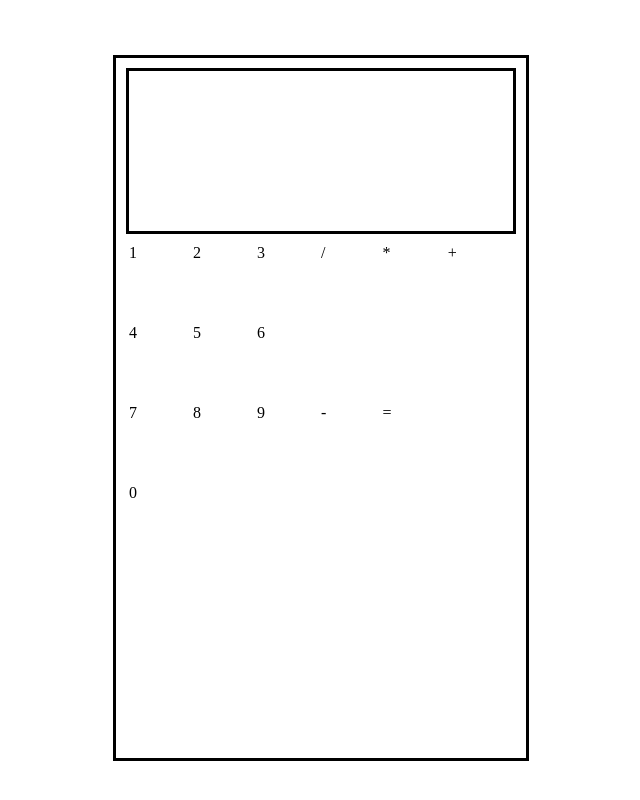
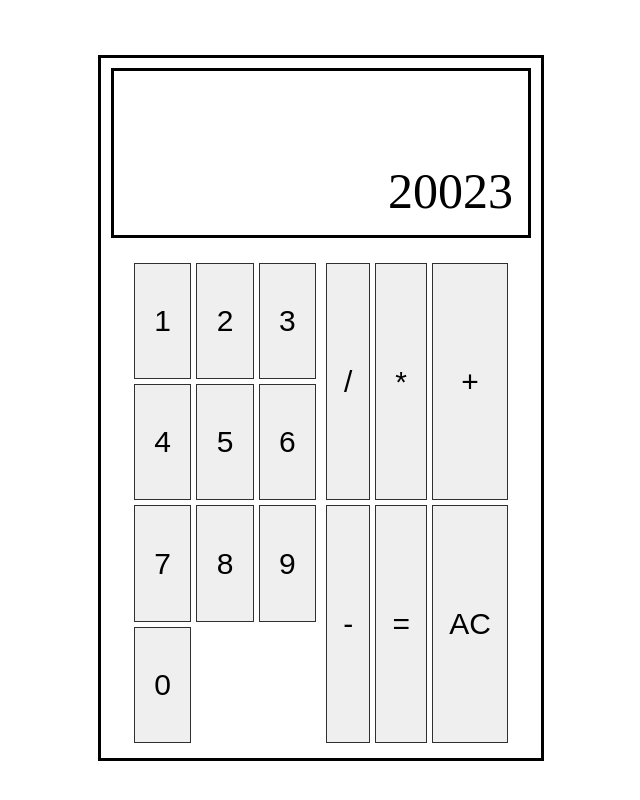
Before and after one commit to JakeBayley02/Calculator, a plain HTML site: page index.html in a window 1280 px wide. Shown: the whole page, without its empty margins (327-967 px from the left). Drawn offline with Linux system fonts and the light colour scheme.

Commit message:
5. Basic Html calculator made.

```diff
--- a/index.html
+++ b/index.html
@@ -9,26 +9,27 @@
 </head>
 <body>
     <div class="calc">
-        <div class="result"></div>
+        <div class="display">20023</div>
         <div class="container">
             <div class="numberGrid">
-                    <div class="grid-item">1</div>
-                    <div class="grid-item">2</div>
-                    <div class="grid-item">3</div>
-                    <div class="grid-item">4</div>
-                    <div class="grid-item">5</div>
-                    <div class="grid-item">6</div>
-                    <div class="grid-item">7</div>
-                    <div class="grid-item">8</div>
-                    <div class="grid-item">9</div>
-                    <div class="grid-item">0</div>
+                    <button class="grid-item">1</button>
+                    <button class="grid-item">2</button>
+                    <button class="grid-item">3</button>
+                    <button class="grid-item">4</button>
+                    <button class="grid-item">5</button>
+                    <button class="grid-item">6</button>
+                    <button class="grid-item">7</button>
+                    <button class="grid-item">8</button>
+                    <button class="grid-item">9</button>
+                    <button class="grid-item">0</button>
             </div>
             <div class="functionsGrid">
-                <div class="operator-item">/</div>
-                <div class="operator-item">*</div>
-                <div class="operator-item">+</div>
-                <div class="operator-item">-</div>
-                <div class="operator-item">=</div>
+                <button class="operator-item">/</button>
+                <button class="operator-item">*</button>
+                <button class="operator-item">+</button>
+                <button class="operator-item">-</button>
+                <button class="operator-item">=</button>
+                <button class="operator-item">AC</button>
 
 
             </div>
--- a/styles.css
+++ b/styles.css
@@ -14,40 +14,40 @@ body{
     align-items: center;
 }
 
-.result{
+.display{
     border: solid black;
     width: 30vw;
-    height: 20vh;
-    margin: 10px 10px 0px 10px;
+    height: 150px;
+    margin: 10px;
+    font-size: 50px;
+    display: flex;
+    align-items: flex-end;
+    justify-content: end;
+    padding: 15px;
+
 
 }
 
 .container{
     display: flex;
-    height: 40vh;
+    height: 550px;
     width: 30vw;
     margin: 10px;
 
 
 }
-.numberGrid{
+.numberGrid, .functionsGrid{
     flex: 1;
     height: auto;
     display: grid;
     grid-template-columns: auto auto auto;
+    gap: 5px;
+    padding: 5px;
+    margin: 0;
 
 
 }
 
-
-
-.functionsGrid{
-    flex:1;
-    display: grid;
-    grid-template-columns: auto auto auto;
-    height: auto;
-
-};
 
 .grid-item, .operator-item{
     display: flex;
```
